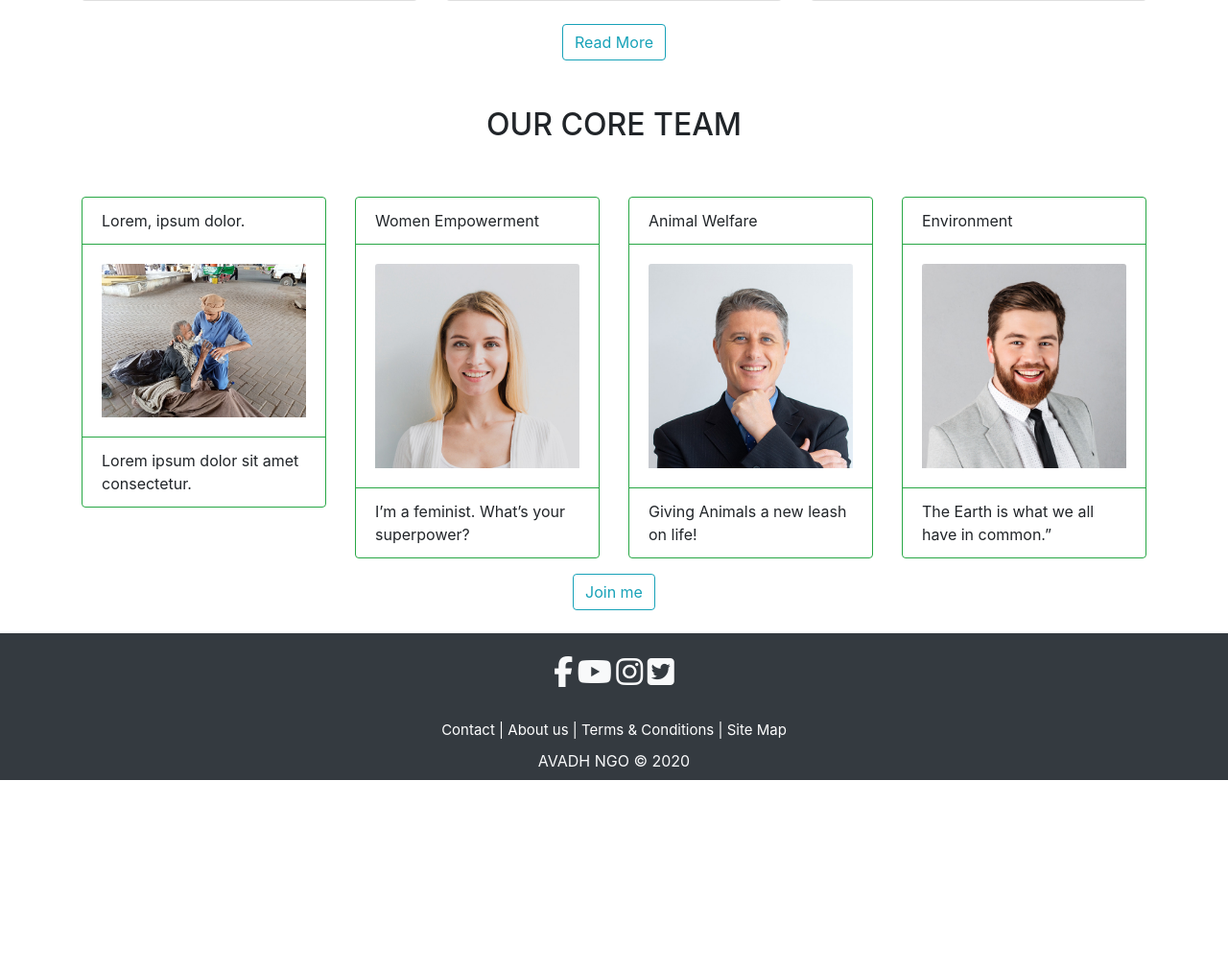
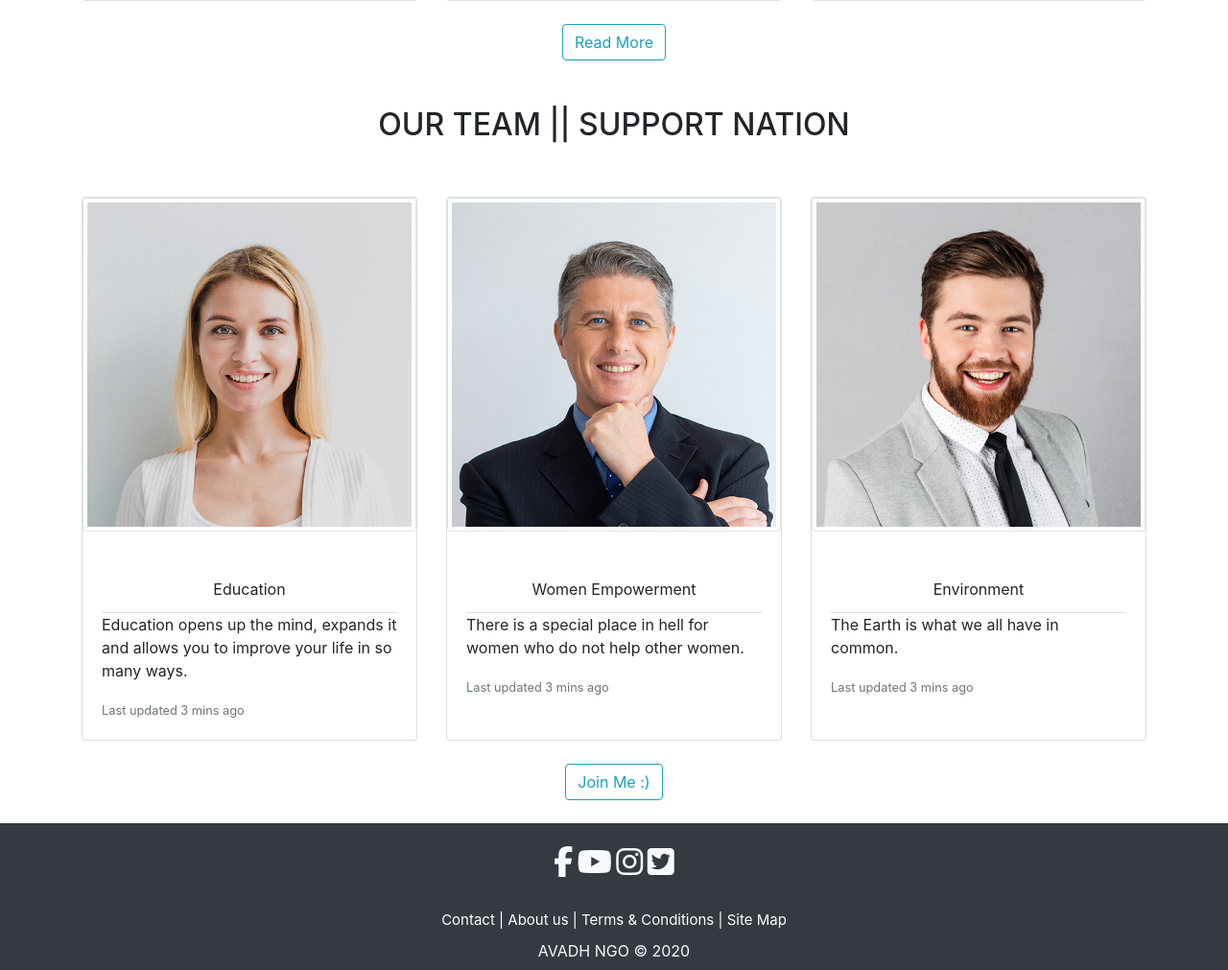
Before and after one commit to Siddharth6/NGO, a PHP site: page /about.php in a window 1280 px wide. Shown: the part 3274-4285 px from the top of the page at 96% size. Before the commit the page ends 4087 px from the top, so only its background shows below. Run offline with PHP 8.4, Linux system fonts and the light colour scheme; some libraries are stand-ins or nearby versions; some web fonts are replaced.

Commit message:
first commit

```diff
--- a/about.php
+++ b/about.php
@@ -67,9 +67,6 @@ include("php/slider.php");
 </section>
 
 
-
-<section class="about">
-
  <!-- Featured Causes || Support Nation -->
 <section class="about">
 
@@ -111,60 +108,41 @@ include("php/slider.php");
 
 <section class="about">
 
+
+
+
 <div class="container pt-5">
- <h2 class="text-center text-uppercase"> Our Core Team </h2>
+ <h2 class="text-center text-uppercase"> our team || Support Nation</h2>
 
-   <div class="row  pt-5">
-       <div class="col">
 
-       <div class="card border-success mb-3" style="max-width: 18rem;">
-          <div class="card-header bg-transparent border-success">Lorem, ipsum dolor.</div>
-           <div class="card-body text-success">
-               <!-- <h5 class="card-title">Success card title</h5> -->
-               <p class="card-text"> <img class="card-img-top" src="img/man-in-blue-clothing-feeding-an-old-man-3996723.jpg" alt="Card image cap"></p>
-           </div>
-        <div class="card-footer bg-transparent border-success">Lorem ipsum dolor sit amet consectetur.</div>
-      </div>
-
-       </div>
-       <div class="col">
-
-       <div class="card border-success mb-3" style="max-width: 18rem;">
-          <div class="card-header bg-transparent border-success">Women Empowerment</div>
-           <div class="card-body text-success">
-               <!-- <h5 class="card-title">Success card title</h5> -->
-               <p class="card-text"> <img class="card-img-top" src="img/0b32e1fa-df03-3333-0282-3c4069b3e47d.jpg" alt="Card image cap"></p>
-           </div>
-        <div class="card-footer bg-transparent border-success">I’m a feminist. What’s your superpower?</div>
-      </div>
-
-       </div>
-       <div class="col">
-
-       <div class="card border-success mb-3" style="max-width: 18rem;">
-          <div class="card-header bg-transparent border-success">Animal Welfare</div>
-           <div class="card-body text-success">
-               <!-- <h5 class="card-title">Success card title</h5> -->
-               <p class="card-text"> <img class="card-img-top" src="img/2.jpg"  alt="Card image cap"></p>
-           </div>
-        <div class="card-footer bg-transparent border-success">Giving Animals a new leash on life!</div>
-      </div>
-
-       </div>
-       <div class="col">
-
-       <div class="card border-success mb-3" style="max-width: 18rem;">
-          <div class="card-header bg-transparent border-success">Environment</div>
-           <div class="card-body text-success">
-               <!-- <h5 class="card-title">Success card title</h5> -->
-               <p class="card-text"> <img class="card-img-top" src="img/3.jpg" alt="Card image cap"></p>
-           </div>
-        <div class="card-footer bg-transparent border-success">The Earth is what we all have in common.”</div>
-      </div>
-
-       </div>
-  </div>
-     <center><a href="./join.php" class="btn btn-outline-info " role="button" aria-pressed="true">Join me</a></center>
+  <div class="card-deck pt-5">
+ <div class="card">
+ <p class="card-text"> <img class="img-fluid img-thumbnail card-img-top" src="img/0b32e1fa-df03-3333-0282-3c4069b3e47d.jpg" alt="Card image cap"></p>
+   <div class="card-body">
+   <div class="card-header bg-transparent text-center">Education</div>
+     <p class="card-text">Education opens up the mind, expands it and allows you to improve your life in so many ways.</p>
+     <p class="card-text"><small class="text-muted">Last updated 3 mins ago</small></p>
+   </div>
+ </div>
+ <div class="card">
+ <p class="card-text"> <img class="img-fluid img-thumbnail card-img-top" src="img/2.jpg" alt="Card image cap"></p>
+   <div class="card-body">
+   <div class="card-header bg-transparent text-center">Women Empowerment</div>
+     <p class="card-text"> There is a special place in hell for women who do not help other women.</p>
+     <p class="card-text"><small class="text-muted">Last updated 3 mins ago</small></p>
+   </div>
+ </div>
+ <div class="card">
+ <p class="card-text"> <img class="img-fluid img-thumbnail card-img-top" src="img/3.jpg" alt="Card image cap"></p>
+   <div class="card-body">
+   <div class="card-header bg-transparent text-center">Environment</div>
+     <p class="card-text">The Earth is what we all have in common.</p>
+     <p class="card-text"><small class="text-muted">Last updated 3 mins ago</small></p>
+   </div>
+ </div>
+</div><br/>
+  <center>
+  <a href="./join.php" class="btn btn-outline-info " role="button" aria-pressed="true">Join Me :) </a></center>
 </div>
 
 </section>
--- a/das.php
+++ b/das.php
@@ -107,7 +107,7 @@ if(!isset($_SESSION['user'])){
                 </div>
             </div>
     <!-- action bar -->
-                    <div class="Respond" style="display:none;">
+                    <div class="Respond " style="display:none;">
 
                     <?php include('show_admin.php');?>
 
--- a/php/add_user.php
+++ b/php/add_user.php
@@ -18,7 +18,7 @@
            $username = mysqli_real_escape_string($connect, $_POST["username"]);
            $password = mysqli_real_escape_string($connect, $_POST["password"]);
            $password = password_hash($password, PASSWORD_DEFAULT);
-           $query = "INSERT INTO login_users (user, password) VALUES('$username', '$password')";
+           $query = "INSERT INTO add_users (user, password) VALUES('$username', '$password')";
            if(mysqli_query($connect, $query))
            {
                 echo '<script>alert("Registration Done")</script>';
--- a/php/join_users.php
+++ b/php/join_users.php
@@ -33,7 +33,7 @@ return $filter_Result;
 
 <h2 class ="text-center text-info mt-5" style="margin-top:6rem;"> <u> WELCOME : <?php echo $_SESSION['user'];?>.</u></h2>
 
-<div style="margin-left:20px;margin-right:20px;margin-top:4rem;">
+<div class="table-responsive" style="margin-left:20px;margin-right:20px;margin-top:4rem;">
 <a  class="btn btn-primary" href="../das.php" role="button">Dashbord</a>
 <br/> <br/>
 
--- /dev/null
+++ b/php/mange.php
@@ -0,0 +1 @@
+<?php echo "heloo"?>
--- a/php/profile.php
+++ b/php/profile.php
@@ -30,6 +30,7 @@ if(!isset($_SESSION['user'])){
 
                 <form>
                     <div class="row">
+
                         <div class="col">
                              <label for="">Name :</label>
                         </div>
--- a/php/settings.php
+++ b/php/settings.php
@@ -18,6 +18,7 @@ if(!isset($_SESSION['user'])){
       <a class="list-group-item list-group-item-action" id="list-profile-list" data-toggle="list" href="#list-profile" role="tab" aria-controls="profile">Profile</a>
       <a class="list-group-item list-group-item-action" id="list-messages-list" data-toggle="list" href="#list-messages" role="tab" aria-controls="messages">Messages</a>
       <a class="list-group-item list-group-item-action" id="list-settings-list" data-toggle="list" href="#list-settings" role="tab" aria-controls="settings">Add user</a>
+      <a class="list-group-item list-group-item-action" id="list-settings-list" data-toggle="list" href="#list-manage" role="tab" aria-controls="manage">manage user </a>
     </div>
   </div>
   <div class="col-8">
@@ -30,6 +31,11 @@ if(!isset($_SESSION['user'])){
       <div class="tab-pane fade" id="list-settings" role="tabpanel" aria-labelledby="list-settings-list">
       <?php include("./add_user.php");?>
       </div>
+
+      <div class="tab-pane fade" id="list-manage" role="tabpanel" aria-labelledby="list-settings-list">
+      <?php include("./mange.php");?>
+      </div>
+
     </div>
   </div>
 </div>
--- a/show_admin.php
+++ b/show_admin.php
@@ -29,7 +29,7 @@ return $filter_Result;
 
 
 
-<h2 class ="text-center text-info"> <u> WELCOME : <?php echo $_SESSION['user'];?>.</u></h2>
+
 
 <div style="margin-left:20px;margin-right:20px;">
 <a  class="btn btn-primary" href="das.php" role="button">Dashbord</a>
@@ -37,7 +37,7 @@ return $filter_Result;
 
 
 
-        <table class="table table-bordered">
+        <table class="table table-bordered table-responsive">
        <thead>
        <tr>
             <th>ID</th>
```
